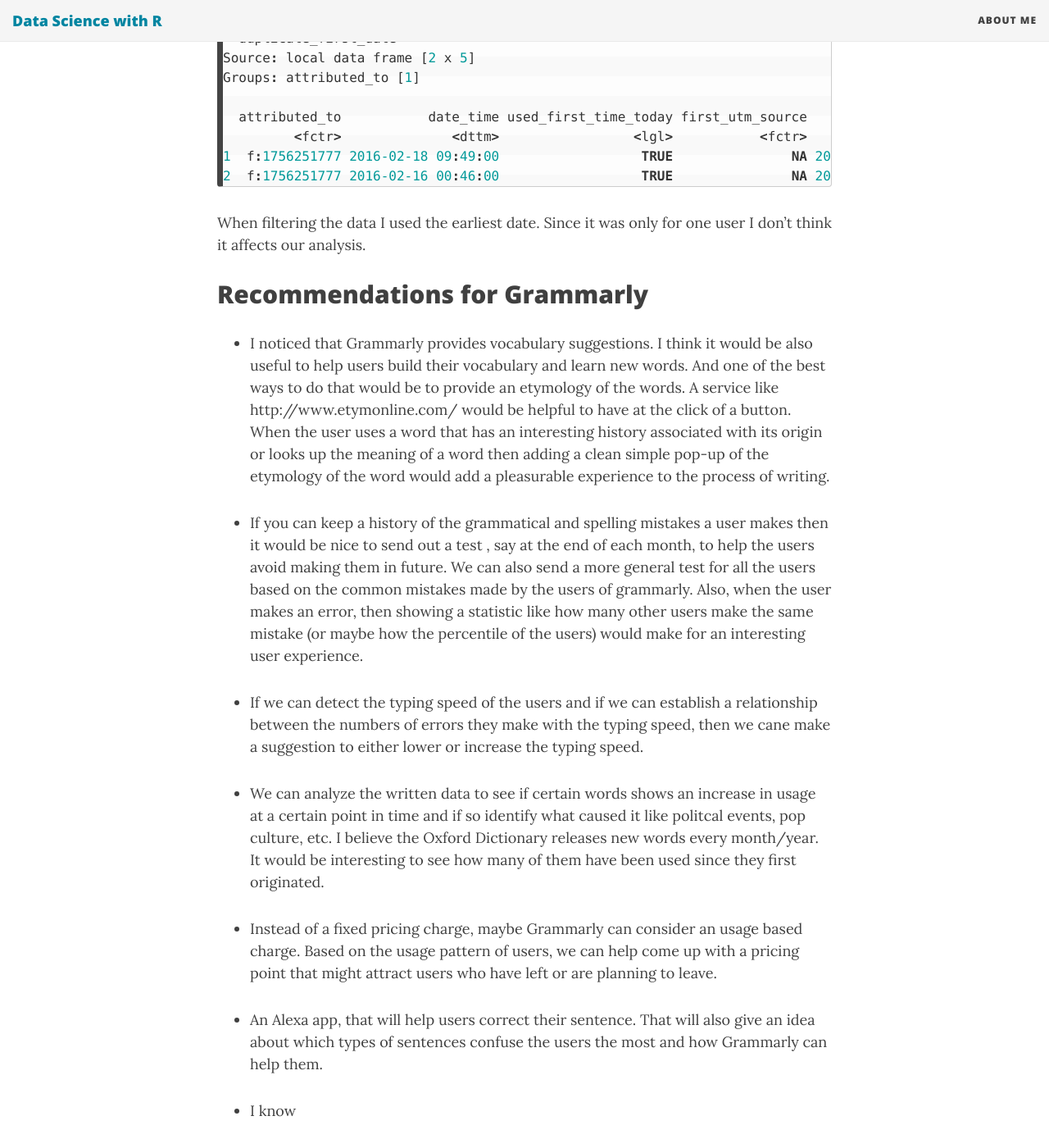
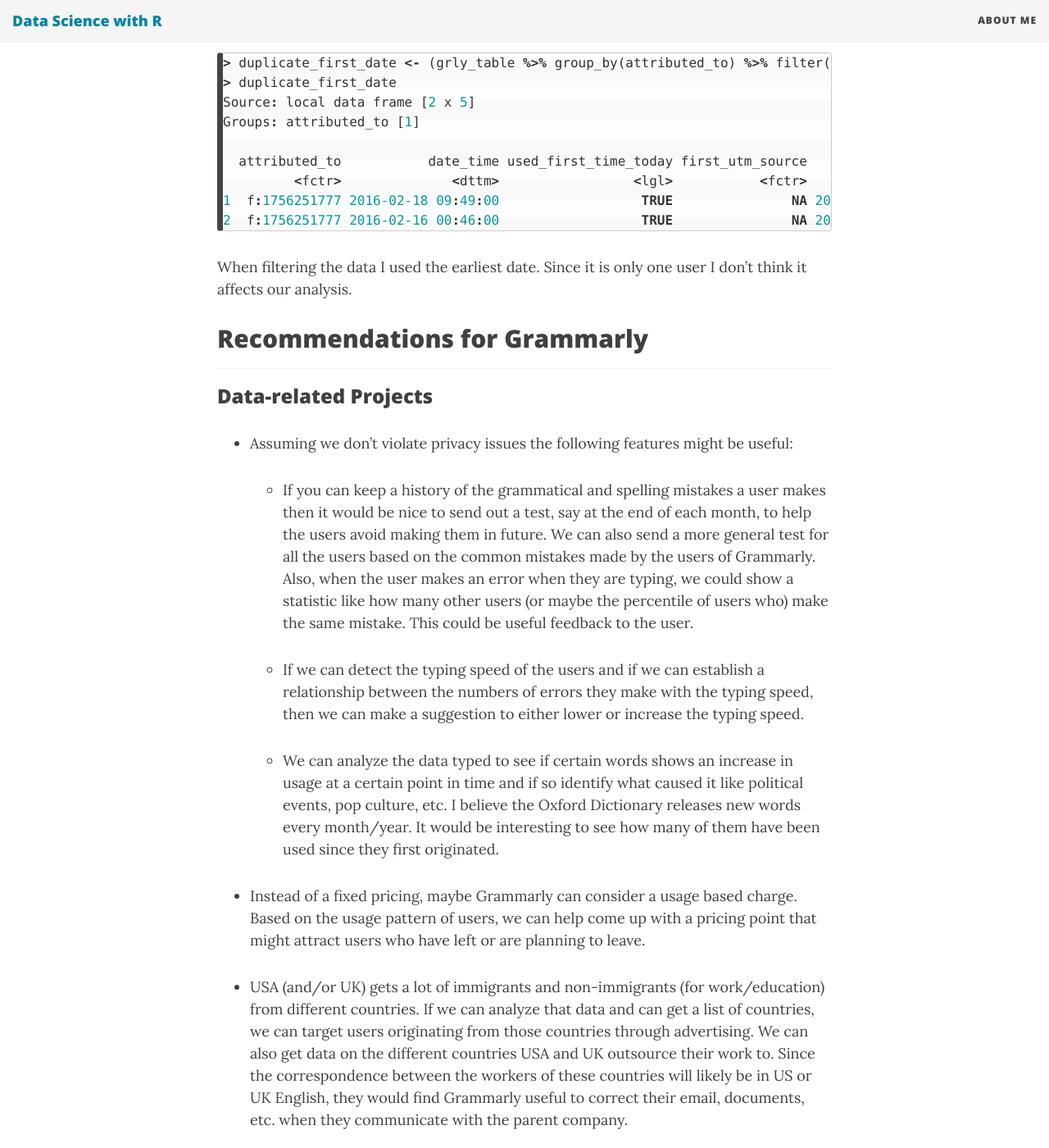
Before and after one commit to sabman83/data-analysis, a Jekyll site: the page built from _posts/2017-01-07-grly.md, in a window 1280 px wide and 1400 px high, scrolled down 11240 px. Shown: the whole window at 82% size. Built offline with Jekyll 4.4.1, drawn with Linux system fonts in a browser that asks for light colours; nearby versions of some CDN libraries; some of the changed text lies outside the part shown.

Commit message:
Updates to grly

```diff
--- a/_posts/2017-01-07-grly.md
+++ b/_posts/2017-01-07-grly.md
@@ -33,7 +33,7 @@ Loading required package: pacman
 ~~~
 
 I read in the data and set up *attributed_to* and *first_utm_source* as factor columns, parse the *date_time* column and remove *fingerprint* and *user_id* columns.
-I also add a date column which has no information about the time of the ping. This makes it easier to group/filter the rows just by the date.
+I also add a date column, which has no information about the time of the ping. This makes it easier to group/filter the rows just by the date.
 
 ~~~ r
 > grammarly <- stream_in(file("~/Projects/grammarly/data/pings.txt"))
@@ -105,7 +105,7 @@ As an added step of verification, I make sure that no user has more than 1 sourc
 ## Retention Curve
 ---
 
-Using ggplot to plot the daily rentention curve for users who used the app for the first time on Feb 4th, and Feb 10th.
+Using ggplot to plot the daily retention curve for users who used the app for the first time on Feb 4th, and Feb 10th.
 
 ~~~ r
 
@@ -174,15 +174,14 @@ ggplot(data = users, aes(x=num_of_days, y=num_of_pings))
 
 
 From the plot above, it is clear that our best users lay at the extreme right of our plot and those at the top right use the app the most.
-While those at the extreme left are our worst users. Coloring the users by their sources don't give much information as the sources seem to be widely distributed between the range.
+While those at the extreme left are our worst users. Coloring the users by their sources doesn't give much information as the sources seem to be widely distributed.
 The regression line indicates there is a slight linear relationship between the number of days logged in and the number of pings. This shouldn't be much surprising.
 
-The average pings per day by itself is not enough to indicate our best and worst users. As can be seen from the plot, some of the users on the left of the plot have high number of pings.
-But if the user has only used the app for, say, 10 days and hasn't used since , then we have probabaly lost the interest of the user.
+The average pings per day, by itself, is not enough to indicate our best and worst users. As can be seen from the plot, some of the users on the left of the plot have high number of pings.
+But if the user has only used the app for, say, 10 days with high number of pings each day and hasn't used since, then we have probably lost the interest of the user.
 
-There are possibly many ways to combine the number of days and pings to get a measure of active users. For the purposes of this assignment, I will calculate the visit rate for each of the user
-which is the number of days they have been active since joining during the duration of February 2016. Those users who do not have a *used_first_time_today*, I assume that they have joined before
-the month of February.
+There are possibly many ways to combine the number of days and pings to get a measure of active users. For the purposes of this assignment, I will calculate the visit rate for each of the user, which is the ratio of the number of days they have been active over the total number of days since they joined in February 2016. For those users who do not have a *used_first_time_today*, I assume that they have joined before
+the month of February (hence total number of days since they joined is 29).
 
 ~~~ r
 > users$days_since_joined <- ifelse((users$used_first_time_today == TRUE), (as.Date("2016-03-01") - users$date ),29)
@@ -220,8 +219,7 @@ enough information to analyze them.
 ![Histogram of Visit Rate](/data-analysis/assets/grly-histogram-visit-rate.png)
 
 
-Before analyzing the data for identifying the sources which bring in the most favorable users, I remove users who joined the app recently since we do not have
-enough information about them.
+Before analyzing the data, I remove users who joined the app recently since we do not have enough information about them.
 
 ~~~ r
 > older_users <- users %>% filter(date < as.Date("2016-02-27"))
@@ -229,7 +227,7 @@ enough information about them.
 
 I group the data by source and calculate the total number of users and their mean visit rate within each group.
 I notice that some of the sources have users in  thousands and hundreds while some sources have less than 15 users.
-For the prupose of this analysis, I only consider sources with number of users more than 25.
+For the purpose of this analysis, I only consider sources with more than 25 users.
 
 ~~~ r
 > visit_rate_by_source <- older_users %>%
@@ -338,20 +336,20 @@ In posthoc.kruskal.dunn.test.default(c(0.448275862068966, 0.551724137931034,  :
 [1] "youtube - liveintent => 0.000149202546194226"
 >
 ~~~
-From the above pairwise comparisons the sources with high average visit rate like facebook and  liveintent show a significant difference compared to brand1, bing and program.
+From the above pairwise comparisons the sources like facebook and  liveintent show a significant difference in their average visit rate compared to brand1, bing and program.
 This suggests that the sources brand1, bing and program are not doing as well as others. Taboola, Placement, Pandora and Youtube seem to be doing reasonably well. Google, which brings in
-the largest number of users seems to be doing about average. If Grammarly is spending more of its ad budget with Google then it might be worth considering moving some of the money
-to sources like Facebook and Liveintent.
+the largest number of users, seems to be doing about average. If Grammarly is spending more of its ad budget with Google then it might be worth considering moving some of the money
+to high performing sources like Facebook and Liveintent.
 
 
 ### Notes
 
-* Some of the sources could be considered the one and the same like : bing and Bing, brand1 and [brand1,+brand1], facebook and Facebook_org and facebook.com, etc. I considered these sources to be separate since that might be the business intent. In some cases, the sample size were so small (Bing only had 4 users) that
-it was safe to ignore them. Given more time, I would have checked with the Product team if these sources should indeed be considered as one and the same.
+* Some of the sources could be considered the one and the same. For example : bing and Bing, brand1 and [brand1,+brand1], facebook and Facebook_org and facebook.com, etc. I considered these sources to be separate since that might be the business intent. In some cases, the sample size are so small (Bing only had 4 users) that
+it was safe to separate them. Given more time, I would have checked with the Product team to verify if these sources should indeed be considered as one and the same.
 
 * The post HOC analysis showed a warning message that "ties are present" as show in the code above. There are tie-breaking methods that can be applied to handle this warning.
 
-* I noticed that for one of the users had more than one date as the first usage date.
+* I noticed that one of the users had more than one date as the first usage date.
 
 ~~~ r
 > duplicate_first_date <- (grly_table %>% group_by(attributed_to) %>% filter(used_first_time_today == TRUE) %>% filter(length(unique(date)) >1))
@@ -364,29 +362,36 @@ Groups: attributed_to [1]
 1  f:1756251777 2016-02-18 09:49:00                  TRUE               NA 2016-02-18
 2  f:1756251777 2016-02-16 00:46:00                  TRUE               NA 2016-02-16
 ~~~
-When filtering the data I used the earliest date. Since it was only for one user I don't think it affects our analysis.
+When filtering the data I used the earliest date. Since it is only one user I don't think it affects our analysis.
 
 
 ## Recommendations for Grammarly
+---
 
-* I noticed that Grammarly provides vocabulary suggestions. I think it would be also useful to help users build their vocabulary and learn new words.
+### Data-related Projects
+
+* Assuming we don't violate privacy issues the following features might be useful:
+
+  - If you can keep a history of the grammatical and spelling mistakes a user makes then it would be nice to send out a test, say at the end of each month, to help
+the users avoid making them in future. We can also send a more general test for all the users based on the common mistakes made by the users of Grammarly.
+Also, when the user makes an error when they are typing, we could show a statistic like how many other users (or maybe the percentile of users who) make the same mistake.
+This could be useful feedback to the user.
+
+  - If we can detect the typing speed of the users and if we can establish a relationship between the numbers of errors they make with the typing speed, then we can make a suggestion
+to either lower or increase the typing speed.
+
+  - We can analyze the data typed to see if certain words shows an increase in usage at a certain point in time and if so identify what caused it like political events, pop culture, etc.
+I believe the Oxford Dictionary releases new words every month/year. It would be interesting to see how many of them have been used since they first originated.
+
+* Instead of a fixed pricing, maybe Grammarly can consider a usage based charge. Based on the usage pattern of users, we can help come up with a pricing point that might attract users who have left or are planning to leave.
+
+* USA (and/or UK) gets a lot of immigrants and non-immigrants (for work/education) from different countries. If we can analyze that data and can get a list of countries, we can target users originating from those countries through advertising. We can also get data on the different countries USA and UK outsource their work to. Since the correspondence between the workers of these countries will likely be in US or UK English, they would find Grammarly useful to correct their email, documents, etc. when they communicate with the parent company.
+
+
+### Product Features
+* I noticed that Grammarly provides vocabulary suggestions. I think it would be useful to help users build their vocabulary and learn new words.
 And one of the best ways to do that would be to provide an etymology of the words. A service like http://www.etymonline.com/ would be helpful to have
-at the click of a button. When the user uses a word that has an interesting history associated with its origin or looks up the meaning of a word then adding a
+at the click of a button. When the user uses a word that has an interesting history associated with its origin or when the user looks up the meaning of a word, then adding a
 clean simple pop-up of the etymology of the word would add a pleasurable experience to the process of writing.
 
-* If you can keep a history of the grammatical and spelling mistakes a user makes then it would be nice to send out a test , say at the end of each month, to help
-the users avoid making them in future. We can also send a more general test for all the users based on the common mistakes made by the users of grammarly.
-Also, when the user makes an error, then showing a statistic like how many other users make the same mistake (or maybe how the percentile of the users)
-would make for an interesting user experience.
-
-* If we can detect the typing speed of the users and if we can establish a relationship between the numbers of errors they make with the typing speed, then we cane make a suggestion
-to either lower or increase the typing speed.
-
-* We can analyze the written data to see if certain words shows an increase in usage at a certain point in time and if so identify what caused it like politcal events, pop culture, etc.
-I believe the Oxford Dictionary releases new words every month/year. It would be interesting to see how many of them have been used since they first originated.
-
-* Instead of a fixed pricing charge, maybe Grammarly can consider an usage based charge. Based on the usage pattern of users, we can help come up with a pricing point that might attract users who have left or are planning to leave.
-
 * An Alexa app, that will help users correct their sentence. That will also give an idea about which types of sentences confuse the users the most and how Grammarly can help them.
-
-* I know
```
Also changed, not shown: other parts of _posts/2017-01-07-grly.md (+3 -3 lines).
